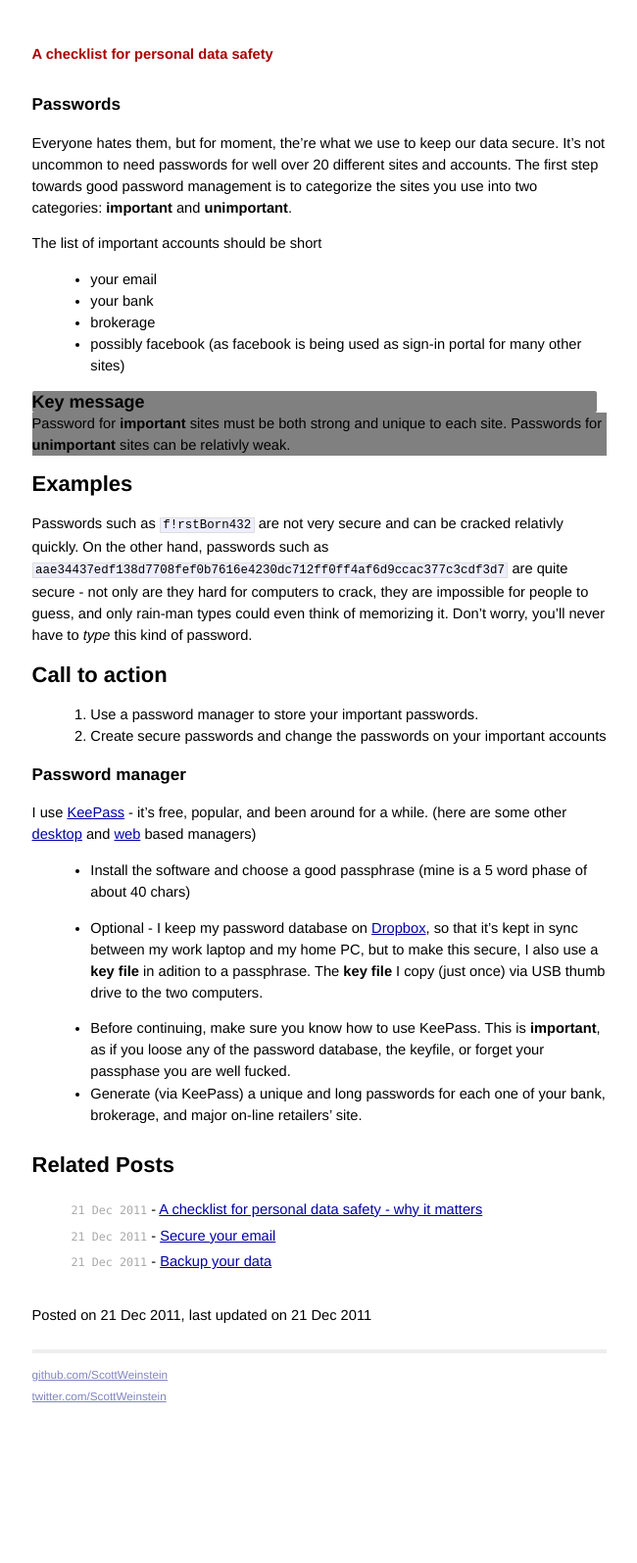
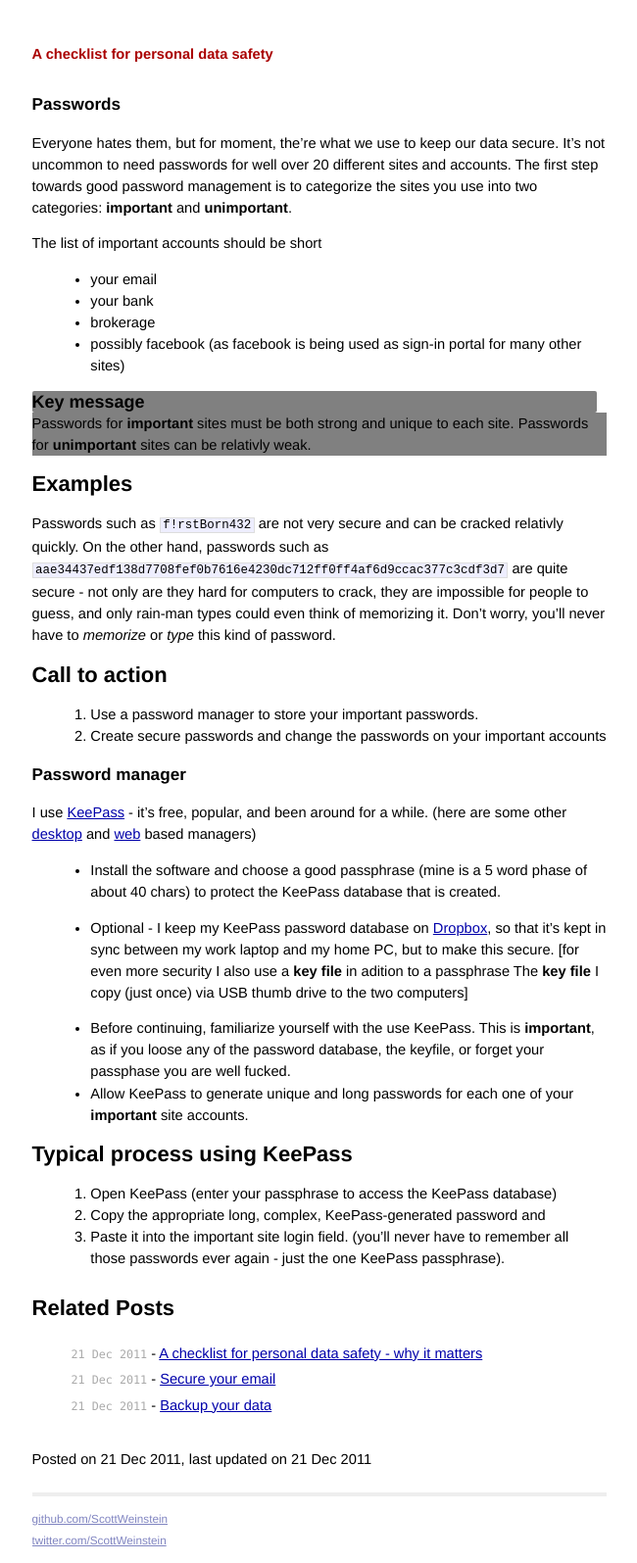
Before and after one commit to ScottWeinstein/ComputerSafety, a Jekyll site: the page built from _posts/2011-12-21-Passwords.md, in a window 1280 px wide. Shown: the whole page at 98% size, without its empty margins (314-964 px from the left). Built offline with Jekyll 4.4.1, drawn with Linux system fonts in a browser that asks for light colours; Markdown is read by kramdown in place of the engine named in the settings; before the commit the page ends 1448 px from its top, so only the background shows below that.

Commit message:
small changes except the bottom Typical Process section

```diff
--- a/_posts/2011-12-21-Passwords.md
+++ b/_posts/2011-12-21-Passwords.md
@@ -16,13 +16,13 @@ The list of important accounts should be short
 * possibly facebook (as facebook is being used as sign-in portal for many other sites)
 
 ###### Key message
-Password for **important** sites must be both strong and unique to each site. Passwords for **unimportant** sites can be relativly weak.
+Passwords for **important** sites must be both strong and unique to each site. Passwords for **unimportant** sites can be relativly weak.
 
 
 ## Examples
 Passwords such as `f!rstBorn432` are not very secure and can be cracked relativly quickly.
 On the other hand, passwords such as `aae34437edf138d7708fef0b7616e4230dc712ff0ff4af6d9ccac377c3cdf3d7` are quite secure - not only are they hard for computers to crack,
-they are impossible for people to guess, and only rain-man types could even think of memorizing it. Don't worry, you'll never have to _type_ this kind of password.
+they are impossible for people to guess, and only rain-man types could even think of memorizing it. Don't worry, you'll never have to _memorize_ or _type_ this kind of password.
 
 
 ## Call to action
@@ -32,9 +32,15 @@ they are impossible for people to guess, and only rain-man types could even thin
 ### Password manager
 I use [KeePass](http://keepass.info/index.html) - it's free, popular, and been around for a while. (here are some other [desktop](http://lifehacker.com/5529133/five-best-password-managers) and [web](http://www.passpack.com/en/professional-password-manager/) based managers)
 
-* Install the software and choose a good passphrase (mine is a 5 word phase of about 40 chars)
-* Optional - I keep my password database on [Dropbox](http://db.tt/PnMCV7X), so that it's kept in sync between my work laptop and my home PC, but to make this secure, I also use a **key file** in adition to a passphrase.
-The **key file** I copy (just once) via USB thumb drive to the two computers.
+* Install the software and choose a good passphrase (mine is a 5 word phase of about 40 chars) to protect the KeePass database that is created.
+* Optional - I keep my KeePass password database on [Dropbox](http://db.tt/PnMCV7X), so that it's kept in sync between my work laptop and my home PC, but to make this secure. [for even more security I also use a **key file** in adition to a passphrase
+The **key file** I copy (just once) via USB thumb drive to the two computers]
 
-* Before continuing, make sure you know how to use KeePass. This is **important**, as if you loose any of the password database, the keyfile, or forget your passphase you are well fucked.
-* Generate (via KeePass) a unique and long passwords for each one of your bank, brokerage, and major on-line retailers' site.
+* Before continuing, familiarize yourself with the use KeePass. This is **important**, as if you loose any of the password database, the keyfile, or forget your passphase you are well fucked.
+* Allow KeePass to generate unique and long passwords for each one of your **important** site accounts.
+
+## Typical process using KeePass
+1. Open KeePass (enter your passphrase to access the KeePass database)
+1. Copy the appropriate long, complex, KeePass-generated password and
+1. Paste it into the important site login field.
+(you'll never have to remember all those passwords ever again - just the one KeePass passphrase).
```
